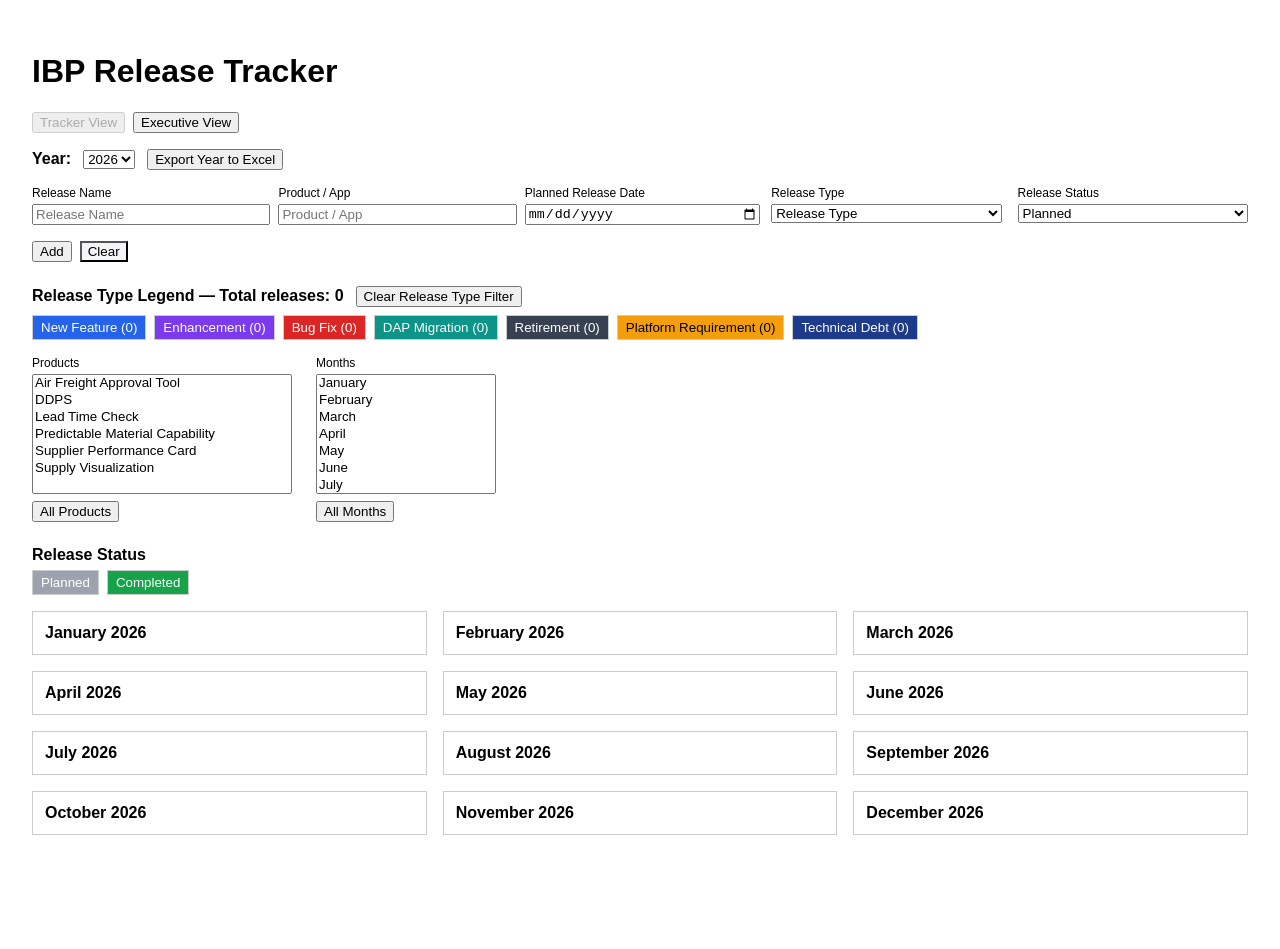
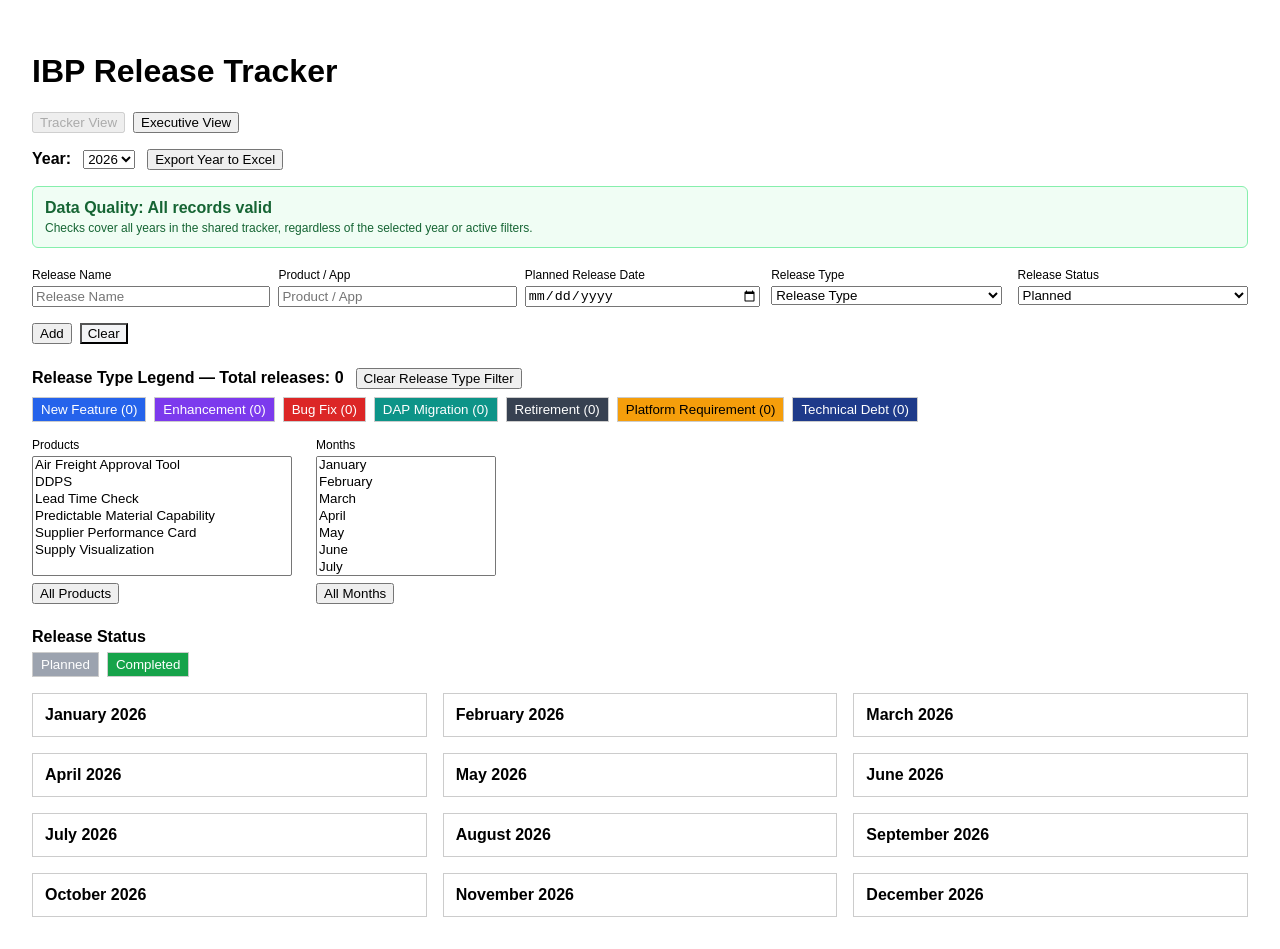
Before and after one commit to pinaki-GH/ibp-release-tracker, a Next.js app: page / in a window 1280 px wide. Before the commit the page ends 867 px from the top, so only its background shows below. Built offline with nearby package versions, Linux system fonts and the light colour scheme.

Commit message:
Update page.tsx

```diff
--- a/app/page.tsx
+++ b/app/page.tsx
@@ -124,6 +124,7 @@ export default function ReleaseTrackerApp() {
   const [productMixStatusFilter, setProductMixStatusFilter] = useState<"planned" | "completed" | null>(null);
 
   const [showDelayedDetails, setShowDelayedDetails] = useState(false);
+  const [showDataQualityDetails, setShowDataQualityDetails] = useState(false);
 
   const storageKey = "releaseTracker:all";
 
@@ -331,6 +332,62 @@ export default function ReleaseTrackerApp() {
 
   return true;
   });
+
+  /* Data-quality checks run against the complete shared release list, not just
+     the selected year or currently visible filters. */
+  const normalizedReleaseName = (name: unknown) =>
+    String(name ?? "").trim().replace(/\s+/g, " ").toLocaleLowerCase();
+
+  const releaseNameCounts = releases.reduce<Record<string, number>>((counts, release) => {
+    const key = normalizedReleaseName(release.name);
+    if (key) counts[key] = (counts[key] || 0) + 1;
+    return counts;
+  }, {});
+
+  const dataQualityIssues = releases.map(release => {
+    const issues: string[] = [];
+    const name = String(release.name ?? "").trim();
+    const product = String(release.product ?? "").trim();
+    const plannedDateValid = Boolean(parseDateOnly(release.plannedDate));
+    const actualDateValid = Boolean(parseDateOnly(release.actualDate));
+    const isCompleted = release.status === "completed";
+    const isDelayed = isCompleted && actualDateValid && plannedDateValid &&
+      String(release.actualDate) > String(release.plannedDate);
+
+    if (!name) issues.push("Release name is missing.");
+    if (!product) issues.push("Product / App is missing.");
+    if (!release.type) issues.push("Release type is missing.");
+    if (!plannedDateValid) issues.push("Planned release date is missing or invalid.");
+
+    if (isCompleted && !release.actualDate) {
+      issues.push("Completed release is missing its actual release date.");
+    } else if (isCompleted && !actualDateValid) {
+      issues.push("Actual release date is invalid.");
+    }
+
+    if (isDelayed && !String(release.delayReason ?? "").trim()) {
+      issues.push("Delayed release is missing a delay reason.");
+    }
+
+    if (!isCompleted && (release.actualDate || String(release.delayReason ?? "").trim())) {
+      issues.push("Planned release contains completed-only details (actual date or delay reason).");
+    }
+
+    if (isCompleted && plannedDateValid && actualDateValid && !isDelayed && String(release.delayReason ?? "").trim()) {
+      issues.push("Delay reason is present, but the release is not delayed.");
+    }
+
+    const nameKey = normalizedReleaseName(release.name);
+    if (nameKey && releaseNameCounts[nameKey] > 1) {
+      issues.push("Release name is duplicated across the shared tracker (names must be globally unique across all years).");
+    }
+
+    return { id: release.id, name: name || "Unnamed release", issues };
+  }).filter(item => item.issues.length > 0);
+
+  const dataQualityIssueCount = dataQualityIssues.reduce(
+    (count, item) => count + item.issues.length, 0
+  );
 
    const filteredReleases = baseFiltered.filter(r => {
      if (typeFilter.length && !typeFilter.includes(r.type)) {
@@ -520,6 +577,51 @@ const delayedReleases = baseFiltered.filter(r => {
               Export Year to Excel
             </button>
           </div>
+
+          {/* Data Quality Summary — checks all years and ignores view filters. */}
+          {hasLoadedReleases && !storageError && (
+          <div
+            role="status"
+            style={{
+              marginBottom: 20,
+              padding: 12,
+              border: `1px solid ${dataQualityIssueCount ? "#FCA5A5" : "#86EFAC"}`,
+              borderRadius: 6,
+              background: dataQualityIssueCount ? "#FEF2F2" : "#F0FDF4",
+              color: dataQualityIssueCount ? "#991B1B" : "#166534"
+            }}
+          >
+            <div style={{ display: "flex", alignItems: "center", justifyContent: "space-between", gap: 12, flexWrap: "wrap" }}>
+              <strong>
+                {dataQualityIssueCount === 0
+                  ? "Data Quality: All records valid"
+                  : `Data Quality: ${dataQualityIssues.length} release(s) need review — ${dataQualityIssueCount} issue(s)`}
+              </strong>
+              {dataQualityIssues.length > 0 && (
+                <button onClick={() => setShowDataQualityDetails(value => !value)}>
+                  {showDataQualityDetails ? "Hide issues" : "View issues"}
+                </button>
+              )}
+            </div>
+            <div style={{ fontSize: 12, marginTop: 4 }}>
+              Checks cover all years in the shared tracker, regardless of the selected year or active filters.
+            </div>
+            {showDataQualityDetails && dataQualityIssues.length > 0 && (
+              <div style={{ marginTop: 12, display: "grid", gap: 10 }}>
+                {dataQualityIssues.map(item => (
+                  <div key={item.id} style={{ background: "#FFFFFF", border: "1px solid #FECACA", borderRadius: 4, padding: 10 }}>
+                    <strong>{item.name}</strong>
+                    <ul style={{ margin: "6px 0 0", paddingLeft: 20 }}>
+                      {item.issues.map((issue, index) => (
+                        <li key={`${item.id}-${index}`} style={{ fontSize: 12, marginTop: 3 }}>{issue}</li>
+                      ))}
+                    </ul>
+                  </div>
+                ))}
+              </div>
+            )}
+          </div>
+          )}
 
           {/* Add / Edit */}
           <div
```
